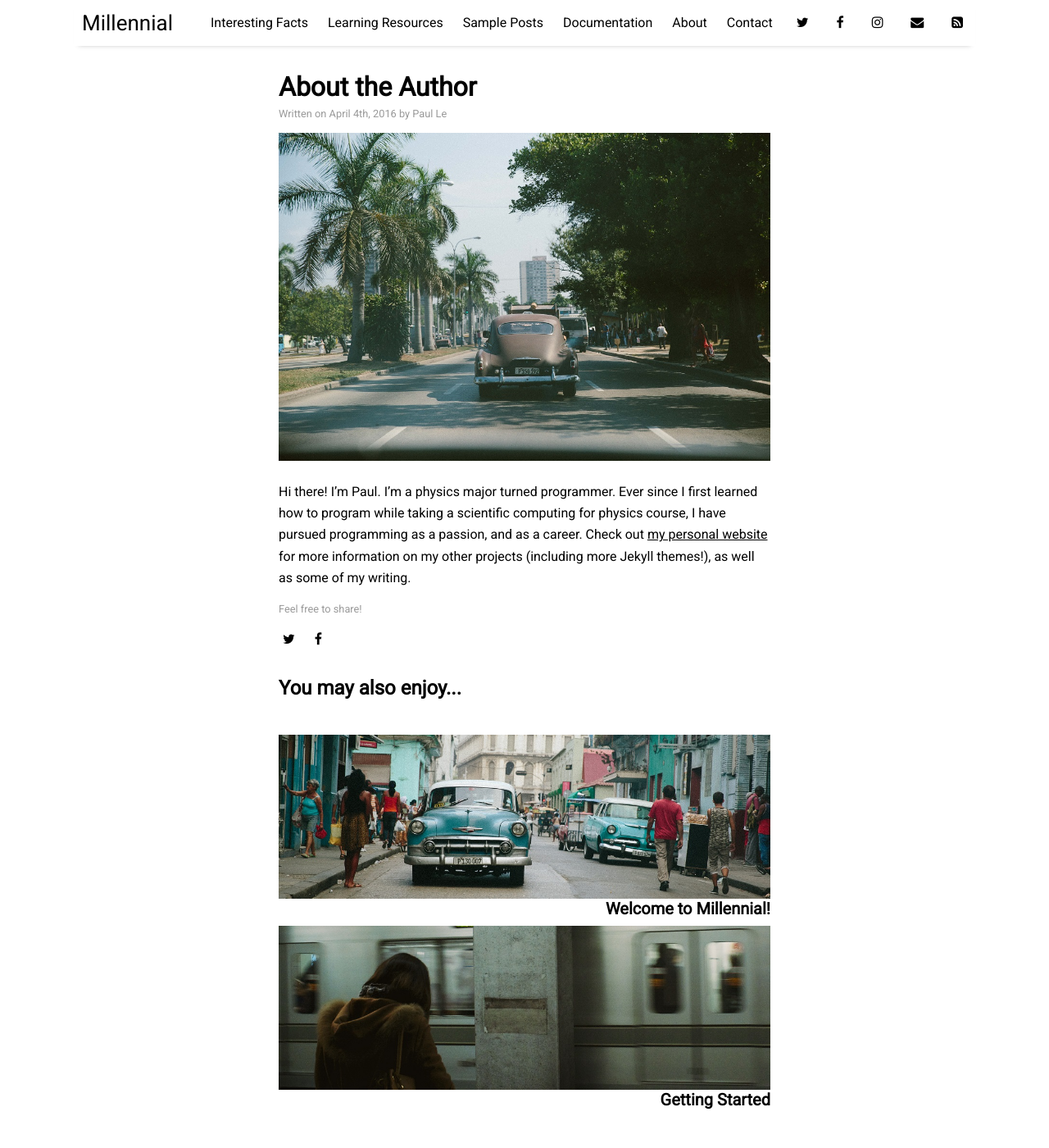
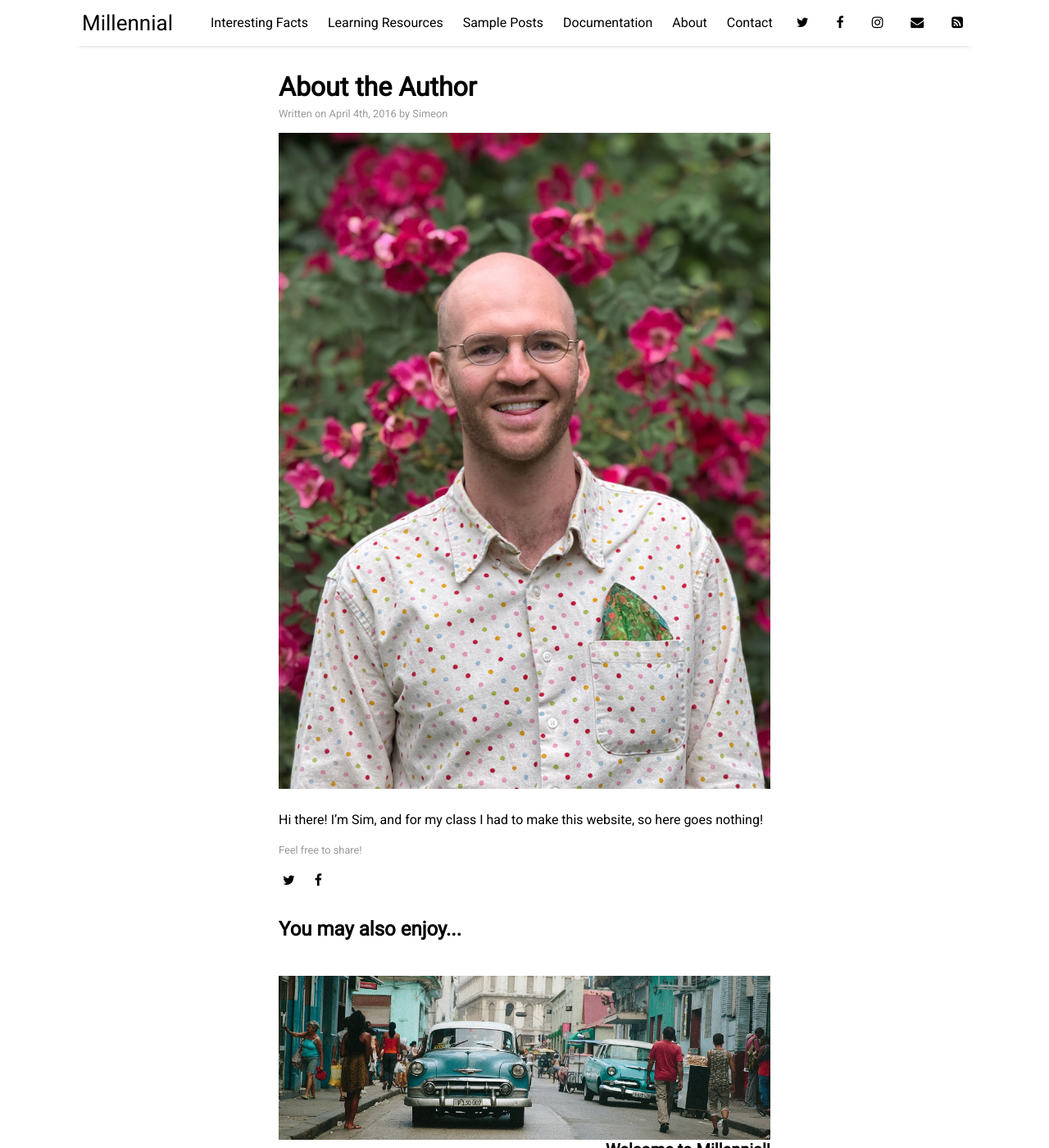
Before and after one commit to simeonfaehndrich/portfolio, a Jekyll site: the page built from _posts/2016-04-04-about-the-author.md, in a window 1280 px wide and 1400 px high. Shown: the whole window at 82% size. Built offline with Jekyll 4.4.1, drawn with Linux system fonts in a browser that asks for light colours; nearby versions of some CDN libraries.

Commit message:
Bio update

```diff
--- a/_posts/2016-04-04-about-the-author.md
+++ b/_posts/2016-04-04-about-the-author.md
@@ -1,10 +1,10 @@
 ---
 layout: post
 title: "About the Author"
-author: "Paul Le"
+author: "Simeon"
 categories: facts
 tags: [sample]
-image: cuba-2.jpg
+image: sim-portrait.jpg
 ---
 
-Hi there! I'm Paul. I’m a physics major turned programmer. Ever since I first learned how to program while taking a scientific computing for physics course, I have pursued programming as a passion, and as a career. Check out [my personal website](https://www.lenpaul.com/) for more information on my other projects (including more Jekyll themes!), as well as some of my writing.
+Hi there! I'm Sim, and for my class I had to make this website, so here goes nothing!
```
Also changed, not shown: assets/img/sim-portrait.jpg (added).
